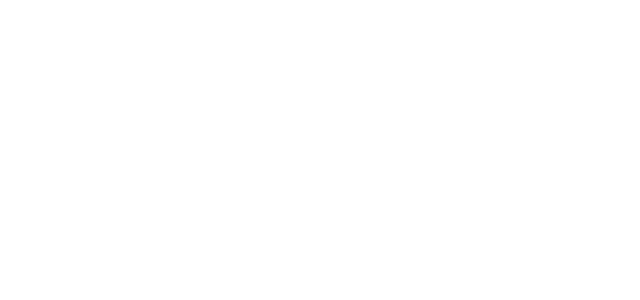
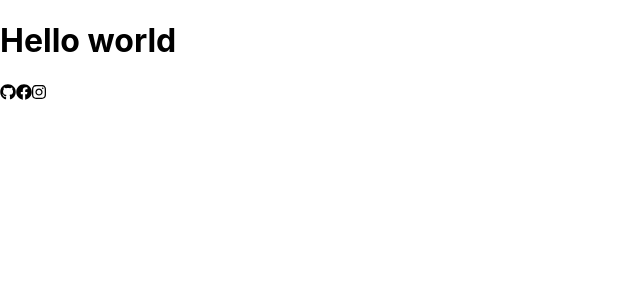
Before and after one commit to HarenKei/myWebpage, a React (Create React App) app: page / in a window 1280 px wide. Shown: the top 300 px of the page, without its empty margins (0-640 px from the left). Built offline with nearby package versions, Linux system fonts and the light colour scheme.

Commit message:
Update App.js : add some Router code and fixed bugs

```diff
--- a/package.json
+++ b/package.json
@@ -3,8 +3,10 @@
   "version": "0.1.0",
   "private": true,
   "dependencies": {
+    "@fortawesome/fontawesome-svg-core": "^1.2.36",
     "@fortawesome/free-brands-svg-icons": "^5.15.4",
     "@fortawesome/free-solid-svg-icons": "^5.15.4",
+    "@fortawesome/react-fontawesome": "^0.1.16",
     "@testing-library/jest-dom": "^5.11.4",
     "@testing-library/react": "^11.1.0",
     "@testing-library/user-event": "^12.1.10",
--- a/src/App.js
+++ b/src/App.js
@@ -1,5 +1,5 @@
-import React, {Component} from 'react';
-import {BrowserRouter as Route,Router, Routes, withRouter} from "react-router-dom";
+import React from 'react';
+import {Route, Routes} from "react-router-dom";
 
 
 
@@ -9,6 +9,10 @@ import Intro from "./route/Intro";
 function App() {
   return(
     <div>
+      <Routes>
+        <Route path="/" element={<Home/>} />
+        <Route path="/Intro" component={<Intro/>} />
+      </Routes>
 
     </div>
 )
--- a/src/index.js
+++ b/src/index.js
@@ -3,15 +3,15 @@ import ReactDOM from 'react-dom';
 import './index.css';
 import App from './App';
 import reportWebVitals from './reportWebVitals';
+import { BrowserRouter } from 'react-router-dom';
 
 ReactDOM.render(
   <React.StrictMode>
-    <App />
+    <BrowserRouter>
+      <App />
+    </BrowserRouter>
   </React.StrictMode>,
   document.getElementById('root')
 );
 
-// If you want to start measuring performance in your app, pass a function
-// to log results (for example: reportWebVitals(console.log))
-// or send to an analytics endpoint. Learn more: https://bit.ly/CRA-vitals
 reportWebVitals();
--- a/src/route/Home/Home.js
+++ b/src/route/Home/Home.js
@@ -1,5 +1,5 @@
 import React from 'react';
-import { FontAwesome } from "@fortawesome/react-fontawesome";
+import { FontAwesomeIcon } from "@fortawesome/react-fontawesome";
 import { faGithub, faFacebook, faInstagram } from "@fortawesome/free-brands-svg-icons";
 
 import './Home.css';
@@ -7,7 +7,10 @@ import './Home.css';
 const Home = () => {
     return(
         <div>
-            hi
+            <h1>Hello world</h1>
+            <FontAwesomeIcon icon={faGithub} className="github" />
+            <FontAwesomeIcon icon={faFacebook} className="facebook" />
+            <FontAwesomeIcon icon={faInstagram} className="instagram" />
         </div>
     )
 }
--- a/src/route/Intro/Intro.js
+++ b/src/route/Intro/Intro.js
@@ -5,7 +5,7 @@ import './Intro.css';
 const Intro = () => {
     return(
         <div>
-
+            HarenKei
         </div>
     )
 }
```
Also changed, not shown: 2 other files (tests, documents, lock files or other folders).
